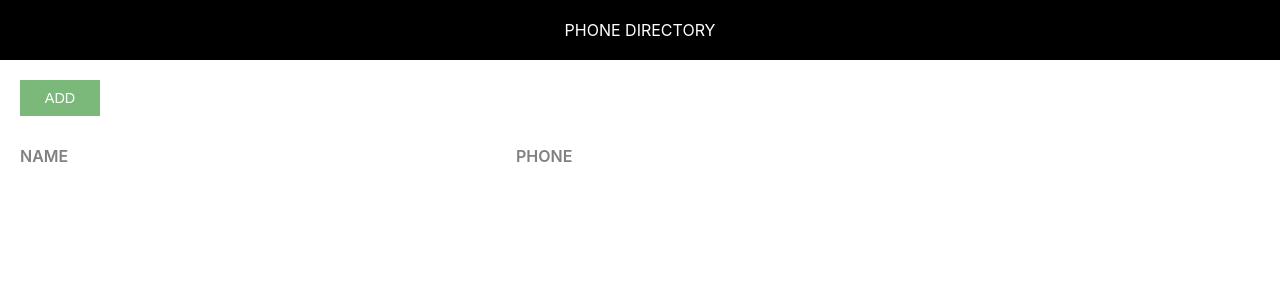
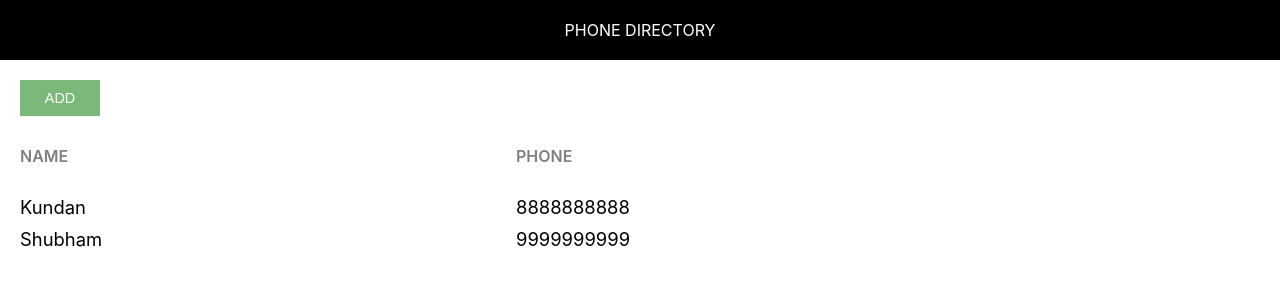
Before and after one commit to kumarkundan862/phone-directory, a React (Create React App) app: page / in a window 1280 px wide. Shown: the top 300 px of the page. Built offline with nearby package versions, Linux system fonts and the light colour scheme.

Commit message:
Rendered Subscribers Dynamically

```diff
--- a/src/App.js
+++ b/src/App.js
@@ -4,6 +4,18 @@ import "./App.css";
 
 class App extends Component {
   render() {
+    let demoArray = [
+      {
+         id: 101, // unique
+         prop1: "Kundan",
+         prop2: "8888888888"
+      },
+      {
+         id: 102, // unique
+         prop1: "Shubham",
+         prop2: "9999999999"
+      }
+   ];
     return (
       <div>
         <Header />
@@ -14,6 +26,16 @@ class App extends Component {
             <span className="grid-item name-heading">Name</span>
             <span className="grid-item phone-heading">Phone</span>
           </div>
+
+          {
+            demoArray.map(sub =>{
+              return <div key={sub.id} className="grid-container">
+                <span className="grid-item">{sub.prop1}</span>
+                <span className="grid-item">{sub.prop2}</span>
+                </div>
+            })
+          }
+
         </div>
       </div>
 
```
